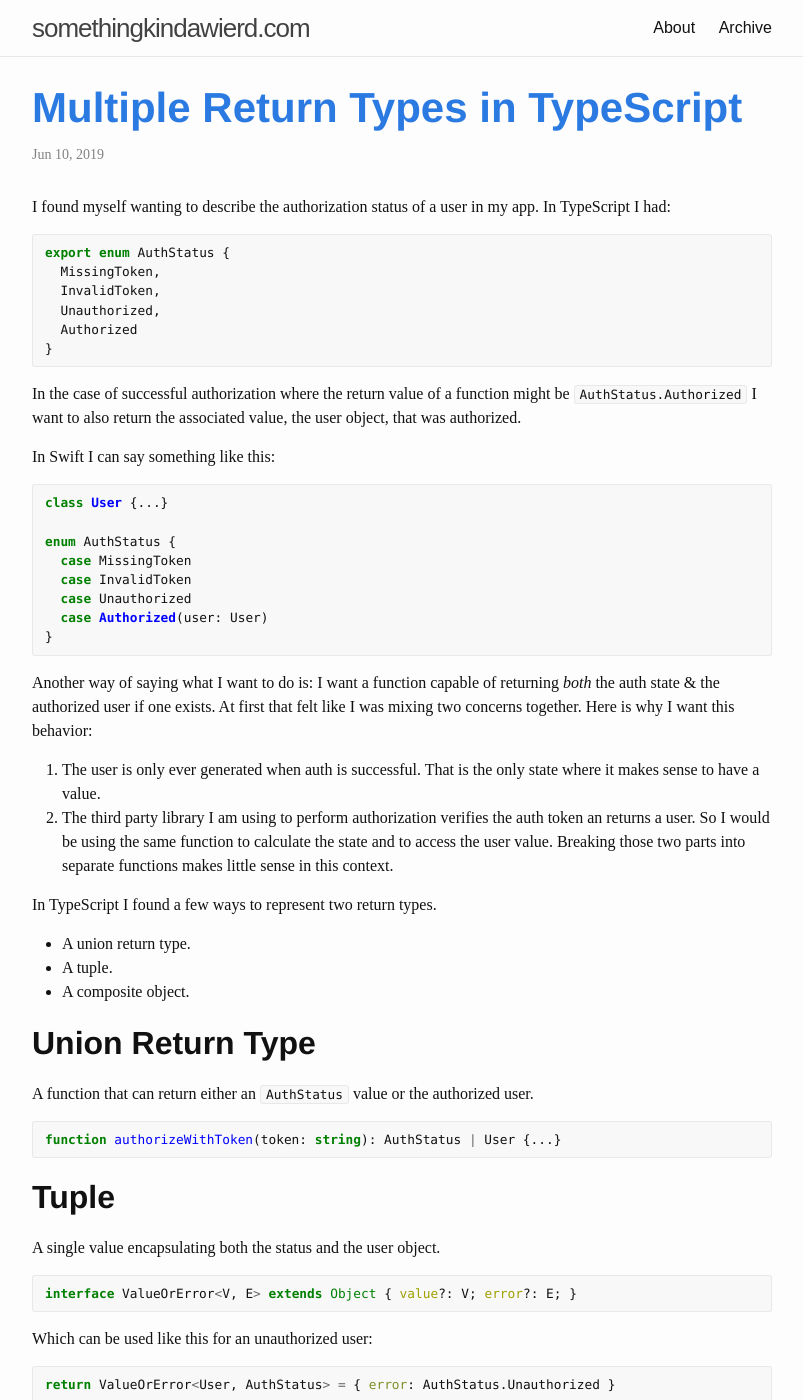
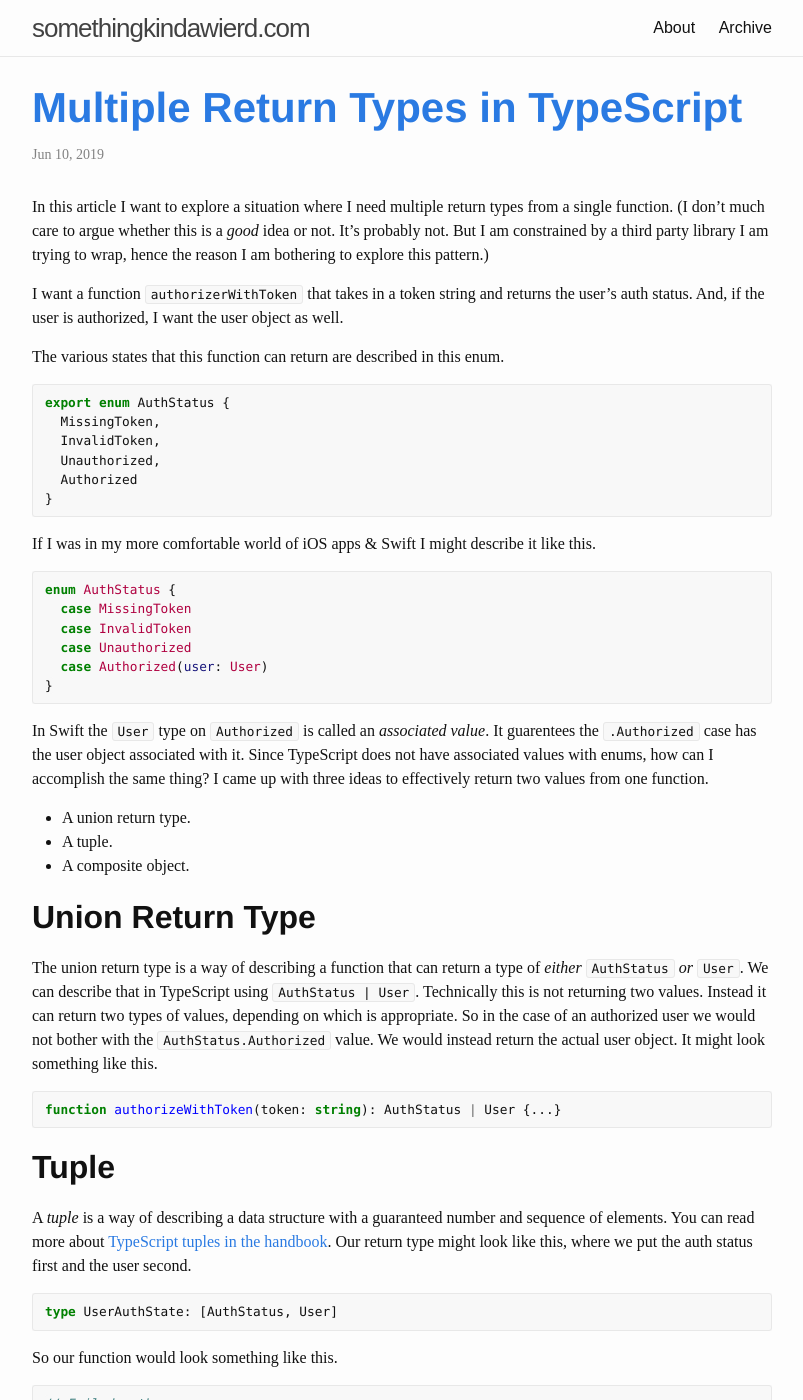
Before and after one commit to jonathan-beebe/somethingkindawierd.github.com, a Jekyll site: the page built from _wip/typescript-multiple-return-types.md, in a window 1280 px wide and 1400 px high. Shown: the whole window, without its empty margins (238-1041 px from the left). Built offline with Jekyll 4.4.1, drawn with Linux system fonts in a browser that asks for light colours; some of the changed text lies outside the part shown.

Commit message:
Typescript drafts

````diff
--- a/_wip/typescript-multiple-return-types.md
+++ b/_wip/typescript-multiple-return-types.md
@@ -2,7 +2,11 @@
 title: Multiple Return Types in TypeScript
 ---
 
-I found myself wanting to describe the authorization status of a user in my app. In TypeScript I had:
+In this article I want to explore a situation where I need multiple return types from a single function. (I don’t much care to argue whether this is a _good_ idea or not. It’s probably not. But I am constrained by a third party library I am trying to wrap, hence the reason I am bothering to explore this pattern.)
+
+I want a function `authorizerWithToken` that takes in a token string and returns the user’s auth status. And, if the user is authorized, I want the user object as well.
+
+The various states that this function can return are described in this enum.
 
 ```ts
 export enum AuthStatus {
@@ -13,13 +17,9 @@ export enum AuthStatus {
 }
 ```
 
-In the case of successful authorization where the return value of a function might be `AuthStatus.Authorized` I want to also return the associated value, the user object, that was authorized.
+If I was in my more comfortable world of iOS apps & Swift I might describe it like this.
 
-In Swift I can say something like this:
-
-```ts
-class User {...}
-
+```swift
 enum AuthStatus {
   case MissingToken
   case InvalidToken
@@ -28,12 +28,7 @@ enum AuthStatus {
 }
 ```
 
-Another way of saying what I want to do is: I want a function capable of returning _both_ the auth state & the authorized user if one exists. At first that felt like I was mixing two concerns together. Here is why I want this behavior:
-
-1. The user is only ever generated when auth is successful. That is the only state where it makes sense to have a value.
-2. The third party library I am using to perform authorization verifies the auth token an returns a user. So I would be using the same function to calculate the state and to access the user value. Breaking those two parts into separate functions makes little sense in this context.
-
-In TypeScript I found a few ways to represent two return types.
+In Swift the `User` type on `Authorized` is called an _associated value_. It guarentees the `.Authorized` case has the user object associated with it. Since TypeScript does not have associated values with enums, how can I accomplish the same thing? I came up with three ideas to effectively return two values from one function.
 
 - A union return type.
 - A tuple.
@@ -41,13 +36,45 @@ In TypeScript I found a few ways to represent two return types.
 
 ## Union Return Type
 
-A function that can return either an `AuthStatus` value or the authorized user.
+The union return type is a way of describing a function that can return a type of _either_ `AuthStatus` _or_ `User`. We can describe that in TypeScript using `AuthStatus | User`. Technically this is not returning two values. Instead it can return two types of values, depending on which is appropriate. So in the case of an authorized user we would not bother with the `AuthStatus.Authorized` value. We would instead return the actual user object. It might look something like this.
 
 ```ts
 function authorizeWithToken(token: string): AuthStatus | User {...}
 ```
 
 ## Tuple
+
+A _tuple_ is a way of describing a data structure with a guaranteed number and sequence of elements. You can read more about [TypeScript tuples in the handbook](https://www.typescriptlang.org/docs/handbook/basic-types.html). Our return type might look like this, where we put the auth status first and the  user second.
+
+```ts
+type UserAuthState: [AuthStatus, User]
+```
+
+So our function would look something like this.
+
+```ts
+// Failed auth case
+function authorizeWithToken(token: string): UserAuthState {
+  // auth failed here...
+  return [AuthStatus.Unauthorized, undefined]
+}
+```
+
+```ts
+// Authorized Case
+function authorizeWithToken(token: string): UserAuthState {
+  // Perform successful authorization here...
+  return [AuthStatus.Authorized, user]
+}
+```
+
+## Composite Object
+
+I’m sure there are more than two ways of doing this. But I explored two ways of composing an object that descibes the data I need returned from my function. The first involves a custom type that wraps the actual value(s). The second approach uses a custom class.
+
+### Boxing Interface
+
+..., declares my intent to return the user value on success _or_ the error case
 
 A single value encapsulating both the status and the user object.
 
@@ -58,18 +85,25 @@ interface ValueOrError<V, E> extends Object { value?: V; error?: E; }
 Which can be used like this for an unauthorized user:
 
 ```ts
-return ValueOrError<User, AuthStatus> = { error: AuthStatus.Unauthorized }
-```
+// Failed auth case
+function authorizeWithToken(token: string): ValueOrError<User, AuthStatus> {
+  // auth failed here...
+  return ValueOrError<User, AuthStatus> = { error: AuthStatus.Unauthorized }
+}
 
 And for an authorized user:
 
 ```ts
-return ValueOrError<User, AuthStatus> = { value: myAuthorizedUserObject }
+// Authorized Case
+function authorizeWithToken(token: string): ValueOrError<User, AuthStatus> {
+  // Perform successful authorization here...
+  return ValueOrError<User, AuthStatus> = { value: user }
+}
 ```
 
 So in this case we either have an `error` value describing why the `value` is missing. Or we have no `error` and a well defined `value` property.
 
-## Composite Object
+### Custom Class
 
 This is a more formal version of the tuple.
 
@@ -95,7 +129,7 @@ export enum AuthStatus {
   Authorized
 }
 
-function(token?: string): Promise<User> {
+function authorizerWithToken(token?: string): Promise<User> {
   return new Promise<User>(async (resolve, reject) => {
     if(token == undefined) {
       reject(AuthStatus.MissingToken)
````
Also changed, not shown: _wip/typescript-without-lint.md (+1 -1 lines).
